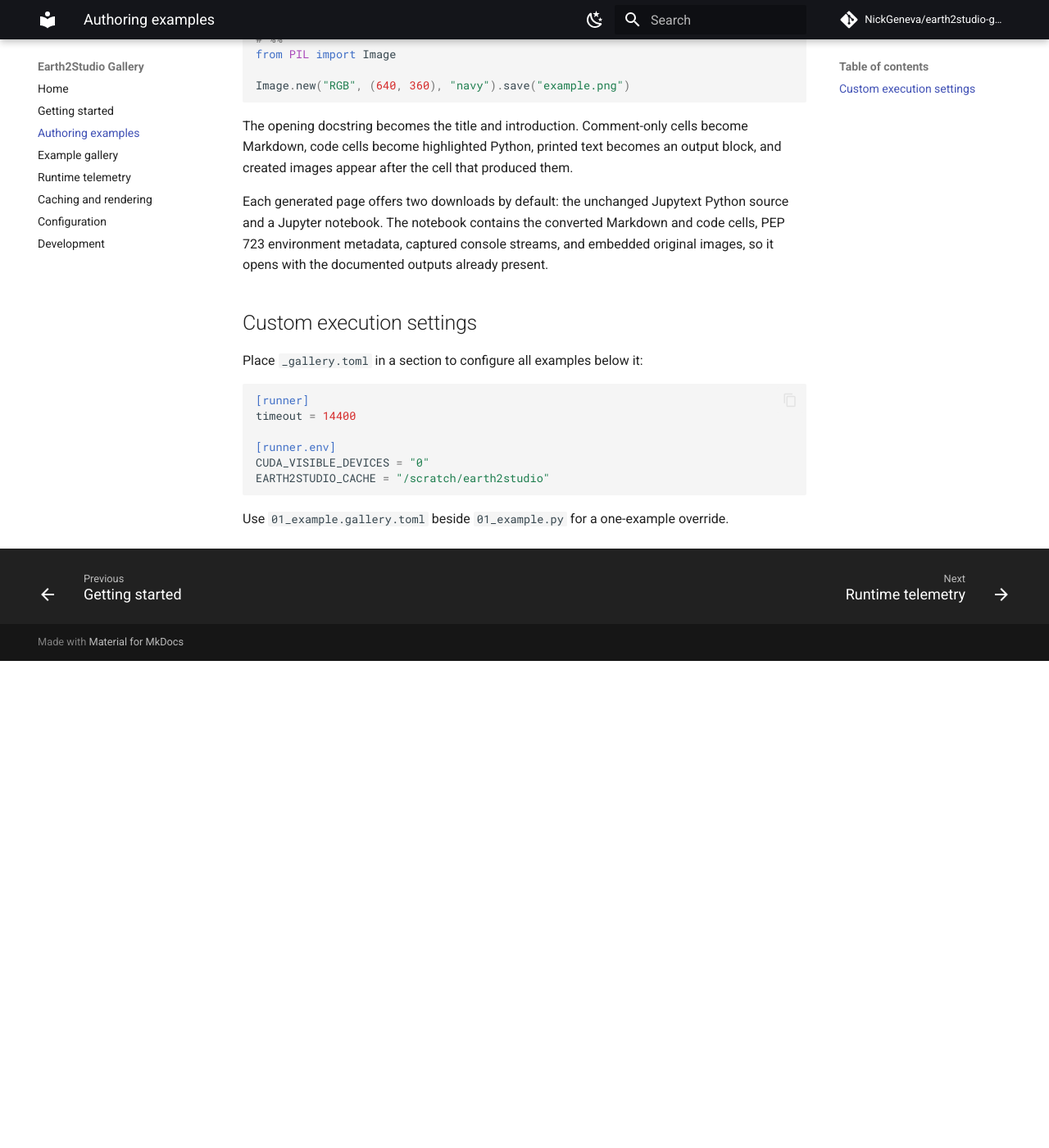
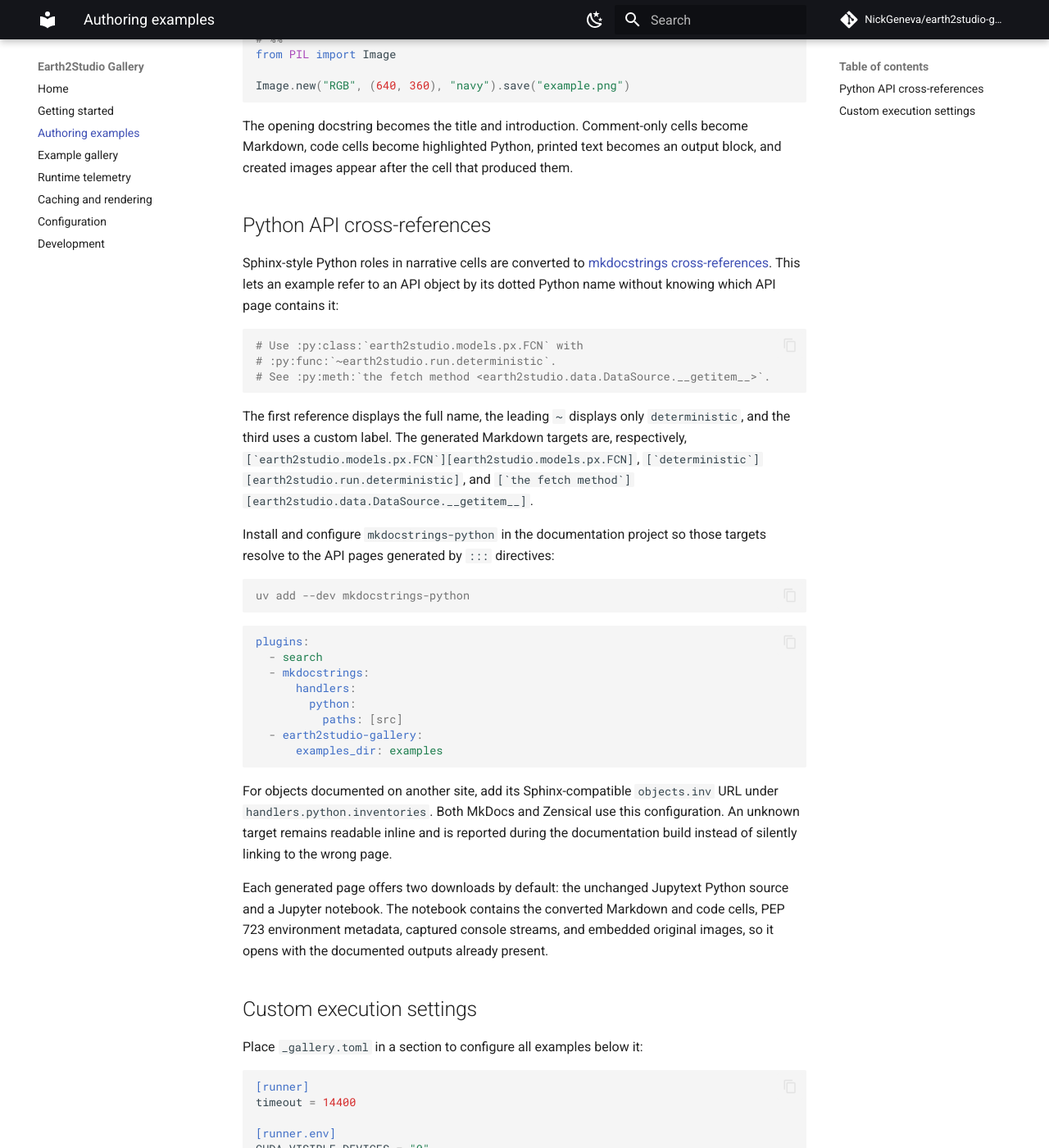
Before and after one commit to NickGeneva/earth2studio-gallery, an MkDocs documentation site: the page built from docs/authoring.md, in a window 1280 px wide and 1400 px high, scrolled down 729 px. Shown: the whole window at 82% size. Built offline with MkDocs 1.6.1 and Material for MkDocs 9.7.7, drawn with Linux system fonts in a browser that asks for light colours; comment, search, counter and statistics services are not loaded; before the commit the page ends 1535 px from its top, so only the background shows below that.

Commit message:
Support Python API cross-references

````diff
--- a/docs/authoring.md
+++ b/docs/authoring.md
@@ -43,6 +43,48 @@
 Markdown, code cells become highlighted Python, printed text becomes an output block,
 and created images appear after the cell that produced them.
 
+## Python API cross-references
+
+Sphinx-style Python roles in narrative cells are converted to
+[mkdocstrings cross-references](https://mkdocstrings.github.io/usage/#cross-references).
+This lets an example refer to an API object by its dotted Python name without knowing which
+API page contains it:
+
+```python
+# Use :py:class:`earth2studio.models.px.FCN` with
+# :py:func:`~earth2studio.run.deterministic`.
+# See :py:meth:`the fetch method <earth2studio.data.DataSource.__getitem__>`.
+```
+
+The first reference displays the full name, the leading `~` displays only
+`deterministic`, and the third uses a custom label. The generated Markdown targets are,
+respectively, ``[`earth2studio.models.px.FCN`][earth2studio.models.px.FCN]``,
+``[`deterministic`][earth2studio.run.deterministic]``, and
+``[`the fetch method`][earth2studio.data.DataSource.__getitem__]``.
+
+Install and configure `mkdocstrings-python` in the documentation project so those targets
+resolve to the API pages generated by `:::` directives:
+
+```console
+uv add --dev mkdocstrings-python
+```
+
+```yaml
+plugins:
+  - search
+  - mkdocstrings:
+      handlers:
+        python:
+          paths: [src]
+  - earth2studio-gallery:
+      examples_dir: examples
+```
+
+For objects documented on another site, add its Sphinx-compatible `objects.inv` URL under
+`handlers.python.inventories`. Both MkDocs and Zensical use this configuration. An unknown
+target remains readable inline and is reported during the documentation build instead of
+silently linking to the wrong page.
+
 Each generated page offers two downloads by default: the unchanged Jupytext Python
 source and a Jupyter notebook. The notebook contains the converted Markdown and code
 cells, PEP 723 environment metadata, captured console streams, and embedded original
````
Also changed, not shown: README.md (+1 -0 lines), 2 other files.
